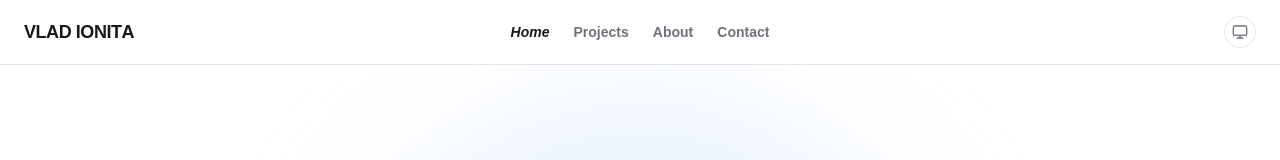
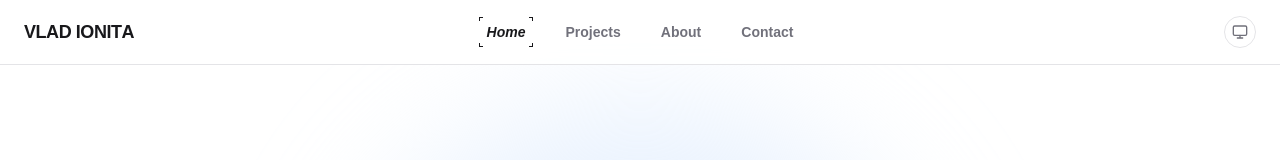
Before and after one commit to vlad-ionita/portfolio, a Next.js app: page / in a window 1280 px wide. Shown: the top 160 px of the page. Built offline with nearby package versions, Linux system fonts and the light colour scheme.

Commit message:
Added navbar link box animations

```diff
--- /dev/null
+++ b/src/components/CornerBox.tsx
@@ -0,0 +1,75 @@
+"use client";
+
+import { useRef, useEffect, useState } from "react";
+import gsap from "gsap";
+
+interface CornerBoxProps {
+  children: React.ReactNode;
+  active?: boolean;
+}
+
+export default function CornerBox({
+  children,
+  active = false,
+}: CornerBoxProps) {
+  const boxRef = useRef<HTMLSpanElement>(null);
+  const [initialActive] = useState(active);
+
+  useEffect(() => {
+    if (active) {
+      gsap.to(boxRef.current, {
+        scale: 1,
+        opacity: 1,
+        duration: 0.15,
+        ease: "sine.out",
+      });
+    } else {
+      gsap.to(boxRef.current, {
+        scale: 1.1,
+        opacity: 0,
+        duration: 0.15,
+        ease: "sine.in",
+      });
+    }
+  }, [active]);
+
+  const handleMouseEnter = () => {
+    if (active) return;
+    gsap.to(boxRef.current, {
+      scale: 1,
+      opacity: 1,
+      duration: 0.15,
+      ease: "sine.out",
+    });
+  };
+
+  const handleMouseLeave = () => {
+    if (active) return;
+    gsap.to(boxRef.current, {
+      scale: 1.1,
+      opacity: 0,
+      duration: 0.15,
+      ease: "sine.in",
+    });
+  };
+
+  return (
+    <span
+      className="relative inline-flex items-center px-2 py-2"
+      onMouseEnter={handleMouseEnter}
+      onMouseLeave={handleMouseLeave}
+    >
+      <span
+        ref={boxRef}
+        className="pointer-events-none absolute inset-0"
+        style={{ opacity: initialActive ? 1 : 0 }}
+      >
+        <span className="absolute top-0 left-0 h-1 w-1 border-l border-t border-current" />
+        <span className="absolute top-0 right-0 h-1 w-1 border-r border-t border-current" />
+        <span className="absolute bottom-0 left-0 h-1 w-1 border-b border-l border-current" />
+        <span className="absolute bottom-0 right-0 h-1 w-1 border-b border-r border-current" />
+      </span>
+      {children}
+    </span>
+  );
+}
--- a/src/components/Navbar.tsx
+++ b/src/components/Navbar.tsx
@@ -5,6 +5,7 @@ import { usePathname } from "next/navigation";
 import { useTheme } from "next-themes";
 import { useSyncExternalStore, useState } from "react";
 import RollingText from "./RollingText";
+import CornerBox from "./CornerBox";
 
 const MAILTO = "mailto:ionitavlad83@gmail.com";
 
@@ -112,7 +113,9 @@ export default function Navbar() {
                     : "font-semibold text-zinc-500 dark:text-zinc-400"
                 }`}
               >
-                <RollingText text={label} />
+                <CornerBox active={pathname === href}>
+                  <RollingText text={label} />
+                </CornerBox>
               </Link>
             </li>
           ))}
@@ -121,7 +124,9 @@ export default function Navbar() {
               href={MAILTO}
               className="inline-flex items-center text-sm font-semibold text-zinc-500 transition-colors hover:text-zinc-900 dark:text-zinc-400 dark:hover:text-zinc-50"
             >
-              <RollingText text="Contact" />
+              <CornerBox>
+                <RollingText text="Contact" />
+              </CornerBox>
             </a>
           </li>
         </ul>
```
